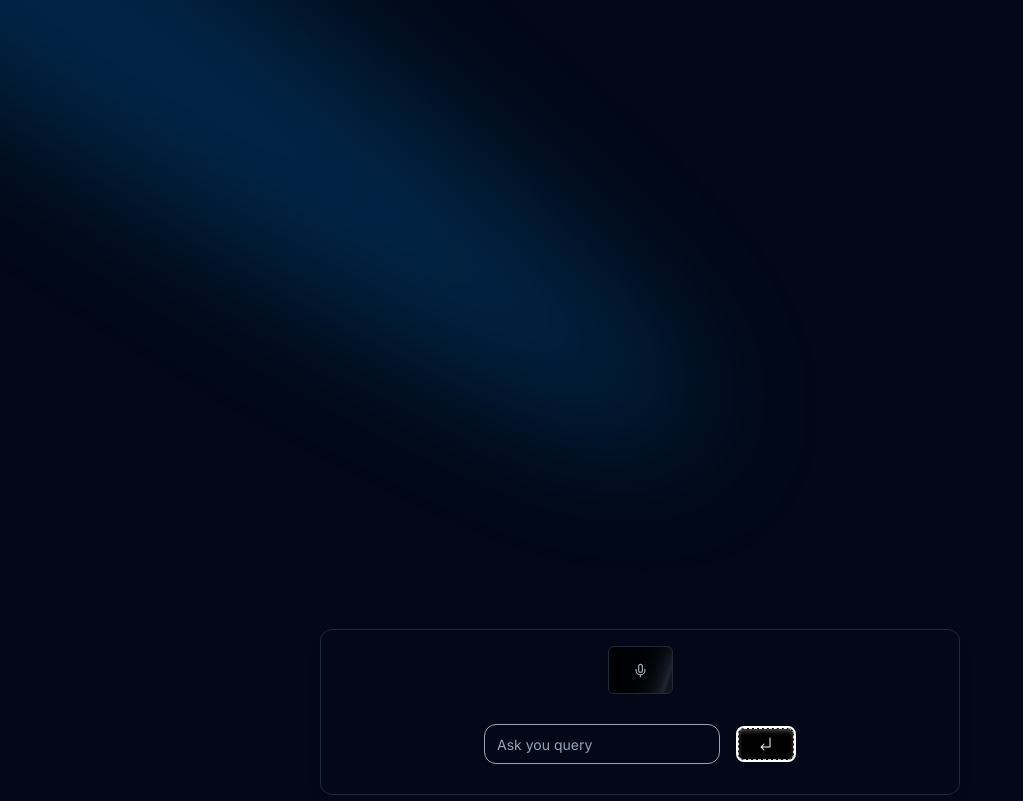
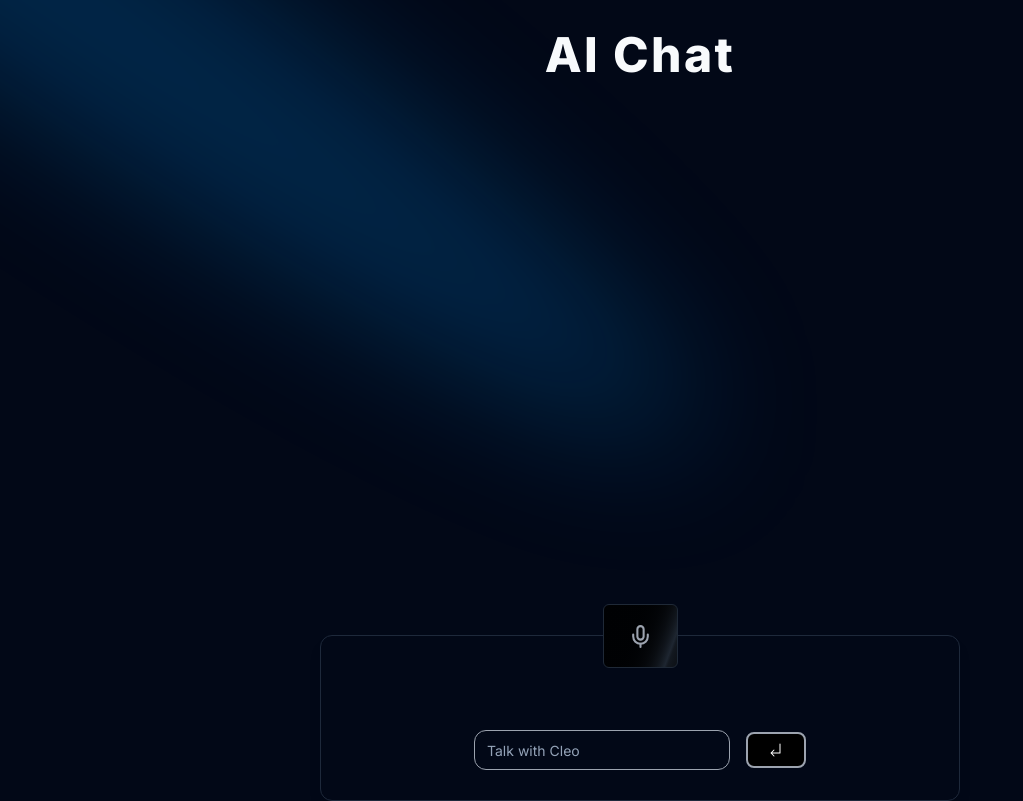
Before and after one commit to SujalChoudhari/100x_Buildathon_Entropy, a Next.js app in the folder frontend/: page /chat in a window 1280 px wide. Shown: the whole page, without its empty margins (0-1023 px from the left). Built offline with nearby package versions, Linux system fonts and the light colour scheme.

Commit message:
fix: ui made consistent

```diff
--- a/frontend/src/app/chat/page.tsx
+++ b/frontend/src/app/chat/page.tsx
@@ -85,6 +85,9 @@ function page() {
 
           fill="#0099ff"
         />
+        <div className='flex justify-center py-4'>
+          <h1 className='text-5xl leading-relaxed tracking-wider font-extrabold'>AI Chat</h1>
+        </div>
         <Chat chatData={chatMessages.map((message, index) => ({ isUser: index % 2 === 0, message }))} />
         <PromptBox onSubmitPressed={onInputSent} animatePrompt={animatePrompt} setAnimatePrompt={setAnimatePrompt} timeMs={timeMs} />
       </div>
--- a/frontend/src/components/PromptBox.tsx
+++ b/frontend/src/components/PromptBox.tsx
@@ -76,24 +76,24 @@ function PromptBox({ onSubmitPressed, animatePrompt, setAnimatePrompt, timeMs }:
             transition={{ duration: 0.5, ease: 'easeInOut' }}
         >
             <div id='inputs' className="mx-auto pt-6 w-full sm:max-w-2xl sm:px-4">
-                <div className="bg-background space-y-4 flex flex-row items-center gap-2  justify-center border-t px-4  shadow-lg sm:rounded-xl sm:border md:py-4 ">
+                <div className="bg-background flex flex-row items-center  justify-center px-4  shadow-lg sm:rounded-xl sm:border md:py-4 ">
 
-                    <div className='flex items-center gap-4 flex-col'>
-
-                        <button onClick={() => { setIsListening(!isListening); toast.success("Start Speaking") }} className='inline-flex h-12 animate-background-shine items-center justify-center rounded-md border border-gray-800 bg-[linear-gradient(110deg,#000103,45%,#1e2631,55%,#000103)] bg-[length:200%_100%] px-6 font-medium text-gray-400 transition-colors focus:outline-none focus:ring-2 focus:ring-gray-400 focus:ring-offset-2 focus:ring-offset-gray-50'>
-                            <Mic size={15} />
+                    <div className='flex items-center flex-col'>
+                        <button  onClick={() => { setIsListening(!isListening); toast.success("Start Speaking") }}
+                        className='inline-flex relative -top-12 h-16 animate-background-shine items-center justify-center rounded-md border border-gray-800 bg-[linear-gradient(110deg,#000103,45%,#1e2631,55%,#000103)] bg-[length:200%_100%] px-6 font-medium text-gray-400 transition-colors focus:outline-none focus:ring-2 focus:ring-gray-400 focus:ring-offset-2 focus:ring-offset-gray-50'>
+                            <Mic size={25} />
                         </button>
 
 
 
                         <div className='flex items-center gap-4'>
-                            <Input ref={inputRef} className="flex-grow  border-gray-400 rounded-xl " placeholder="Ask you query" />
+                            <Input ref={inputRef} className="flex-grow w-64 border-gray-400 rounded-xl " placeholder="Talk with Cleo" />
                             <div id='voice_login' className='flex justify-center items-center'>
                                 <div className='flex flex-row gap-4 h-max'>
 
-                                    <button onClick={onSubmitClicked} className="mt-4 mb-4 group relative rounded-lg border-2 border-white bg-black px-5 py-2 font-medium text-white duration-1000 hover:shadow-lg hover:shadow-blue-500/50">
-                                        <span className="absolute left-0 top-0 size-full rounded-md border border-dashed border-red-50 shadow-inner shadow-white/30 group-active:shadow-white/10"></span>
-                                        <span className="absolute left-0 top-0 size-full rotate-180 rounded-md border-red-50 shadow-inner shadow-black/30 group-active:shadow-black/10"></span>
+                                    <button onClick={onSubmitClicked} className="mt-4 mb-4 group relative rounded-lg border-2 border-gray-400 bg-black px-5 py-2 font-medium text-white duration-1000 hover:shadow-lg hover:shadow-blue-500/50">
+                                        {/* <span className="absolute left-0 top-0 size-full rounded-md border border-dashed border-red-50 shadow-inner shadow-white/30 group-active:shadow-white/10"></span> */}
+                                        {/* <span className="absolute left-0 top-0 size-full rotate-180 rounded-md border-red-50 shadow-inner shadow-black/30 group-active:shadow-black/10"></span> */}
                                         <svg xmlns="http://www.w3.org/2000/svg" viewBox="0 0 256 256" fill="white " className="size-4 text-white">
                                             <path d="M200 32v144a8 8 0 0 1-8 8H67.31l34.35 34.34a8 8 0 0 1-11.32 11.32l-48-48a8 8 0 0 1 0-11.32l48-48a8 8 0 0 1 11.32 11.32L67.31 168H184V32a8 8 0 0 1 16 0Z" />
                                         </svg>
```
